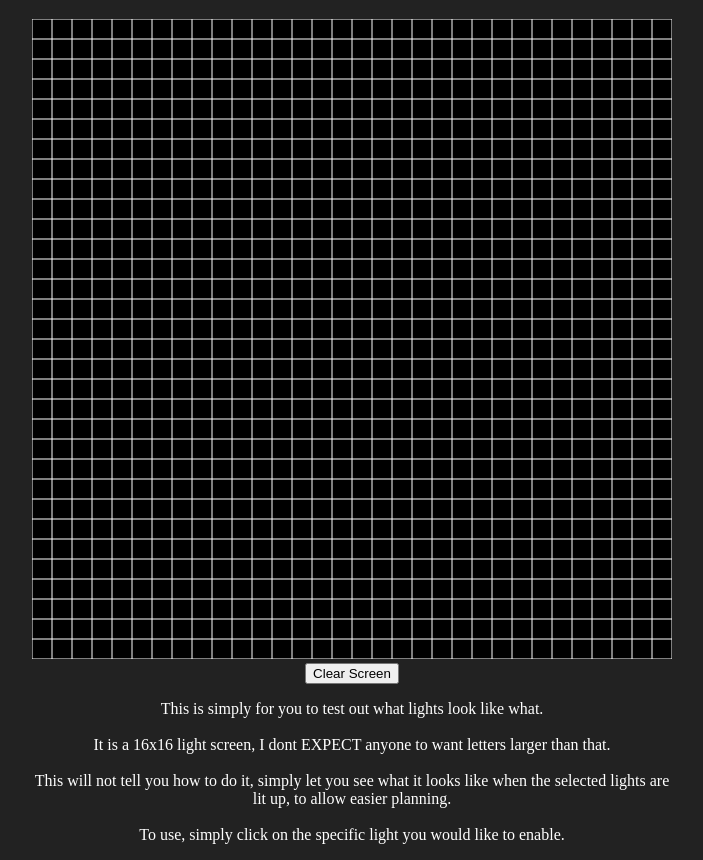
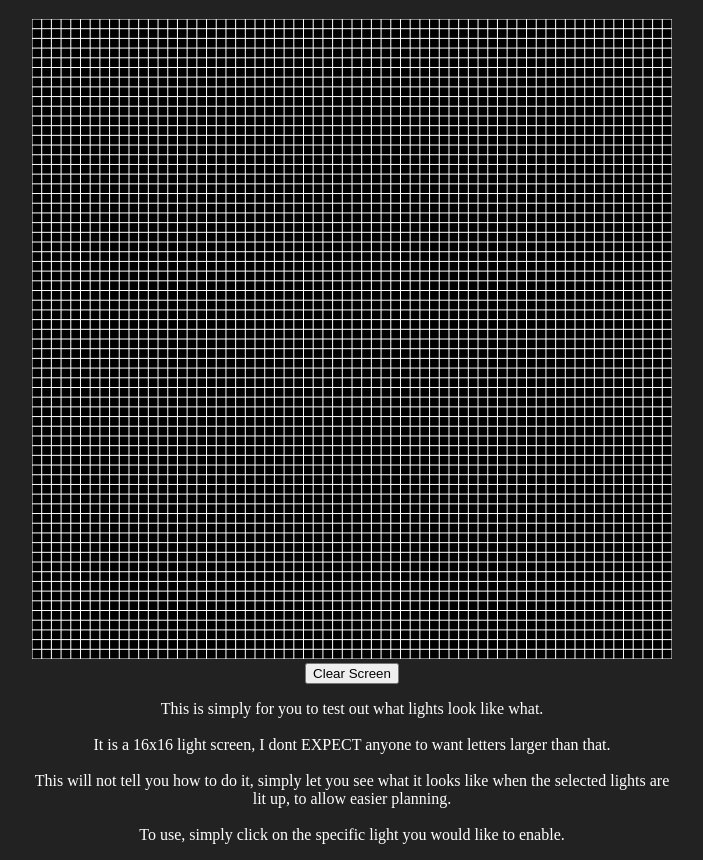
Before and after one commit to MarellaB/C_16Bit_Display, a plain HTML site: page index.html in a window 1280 px wide. Shown: the part 61-921 px from the top of the page, without its empty margins (288-991 px from the left). Drawn offline with Linux system fonts and the light colour scheme.

Commit message:
Updated to 66

```diff
--- a/index.html
+++ b/index.html
@@ -39,7 +39,7 @@
     <script charset="utf-8">
       var canvas = document.getElementById('display');
       var ctx = canvas.getContext('2d');
-      var lightCount = 32;
+      var lightCount = 66;
       var lights = Array(lightCount);
       var lightSize = canvas.width/lightCount;
 
```
